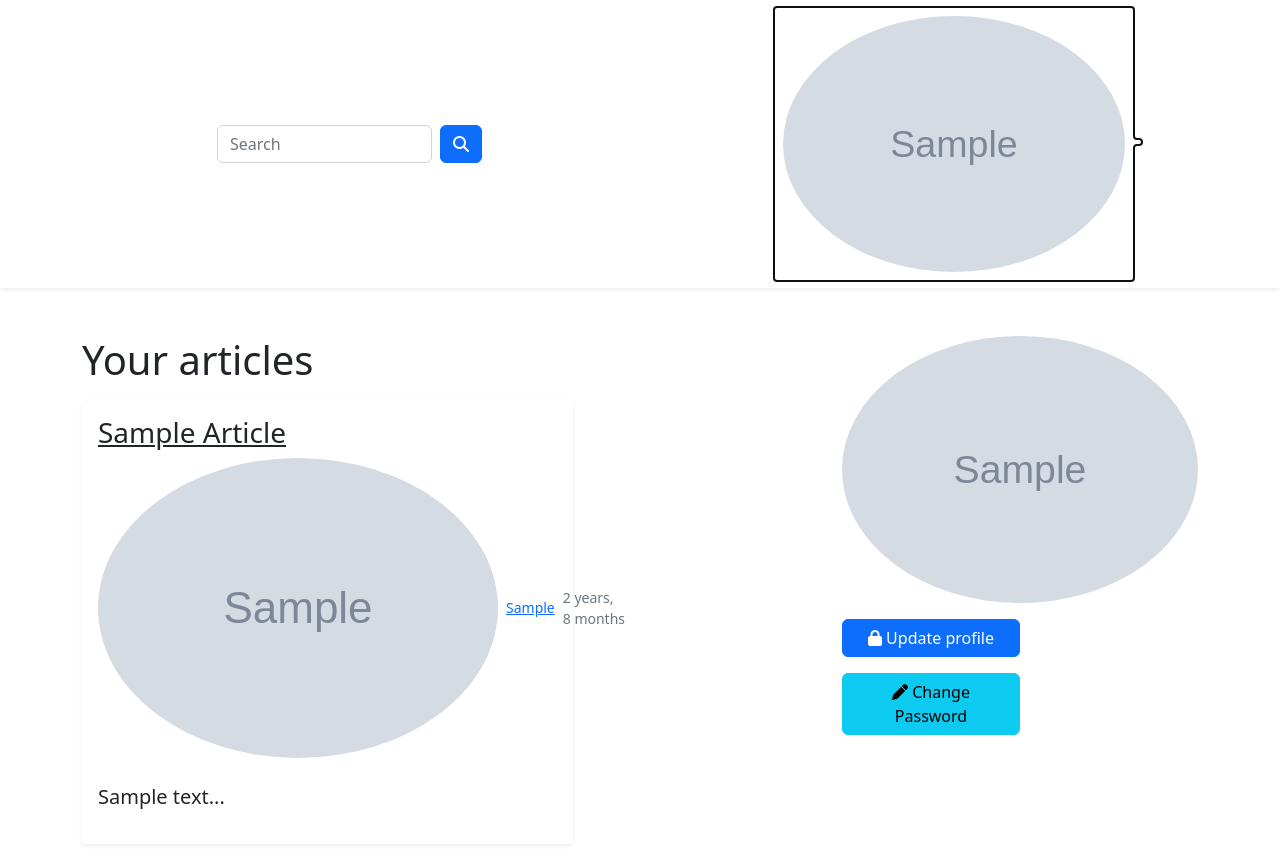
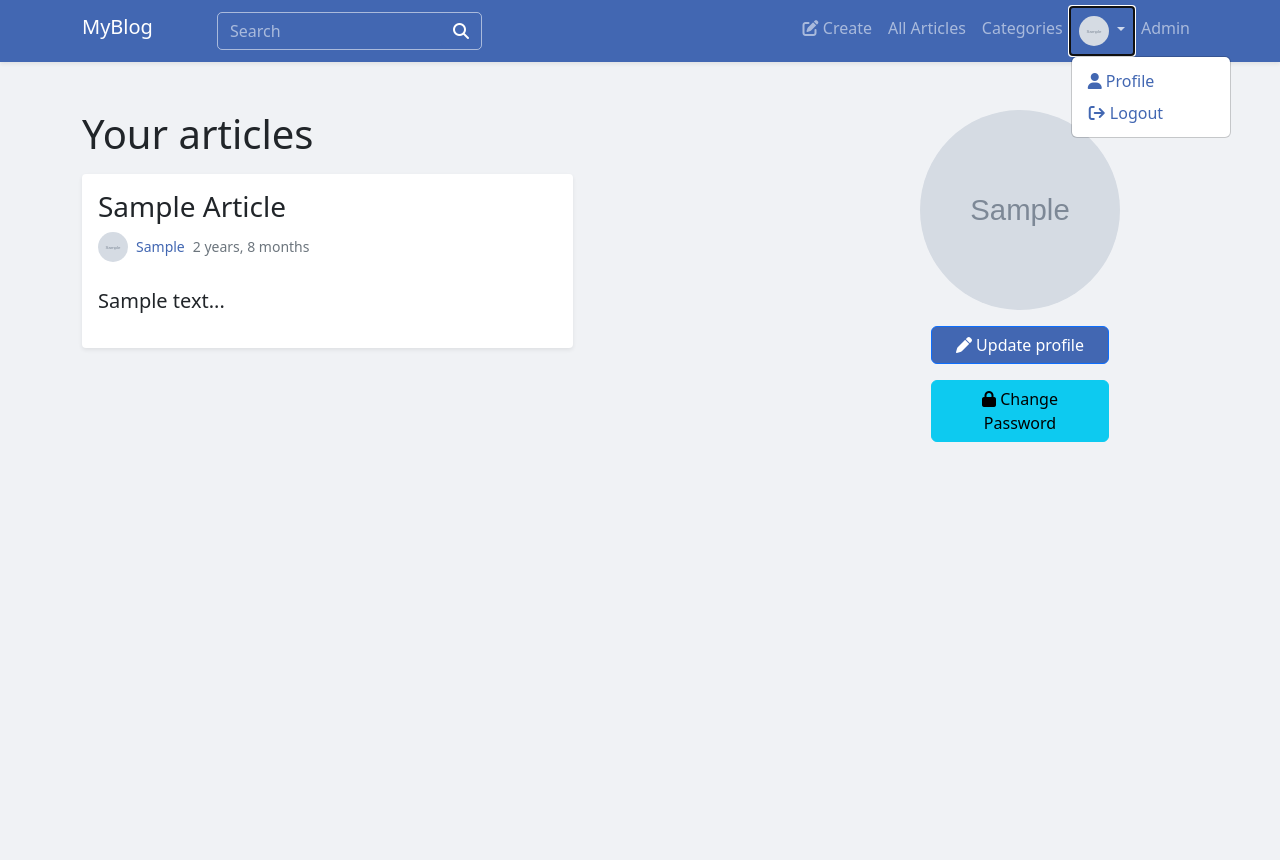
Before and after one commit to Belalsalah74/My-Blog, a Django app: page /profile/1/ in a window 1280 px wide, after a click that opens the changed part. After the commit the page ends 442 px from the top, so only its background shows below. Run offline with Django 4.2, Linux system fonts and the light colour scheme; a user stored in the database is signed in; tables that the repository leaves empty hold one stand-in row (values such as "Sample post"); grey boxes marked "Sample" are stand-in pictures; some libraries are stand-ins or nearby versions.

Commit message:
minor changes

```diff
--- /dev/null
+++ b/accounts/static/base.css
@@ -0,0 +1,90 @@
+:root {
+    --clr-primary: #4267B2;
+}
+
+body {
+    background-color: #f0f2f5;
+}
+
+
+/* General */
+
+
+.h-full {
+    min-height: calc(100vh - 62px);
+}
+
+.text-primary:not(:hover),
+.link-primary:not(:hover) {
+    color: var(--clr-primary) !important;
+}
+
+.text-small {
+    font-size: 11px;
+}
+
+.link-dark:focus,
+.link-dark:hover {
+    color: #4f4c55 !important;
+}
+
+.btn-primary:not(:hover),
+.bg-primary:not(:hover) {
+    background-color: var(--clr-primary) !important;
+}
+
+a {
+    text-decoration: none;
+}
+
+.profile-preview {
+    width: 30px;
+    height: 30px;
+}
+
+/* Navbar */
+nav.navbar {
+    background-color: var(--clr-primary)
+}
+
+
+
+.navbar-search {
+    position: relative;
+    border: 1px solid rgba(255, 255, 255, 0.55);
+    ;
+    border-radius: 5px;
+    overflow: hidden;
+}
+
+.nav-search-input {
+    background-color: transparent;
+    flex: 1;
+    border: none;
+}
+
+.nav-search-input::placeholder {
+    color: rgba(255, 255, 255, 0.55);
+}
+
+.navbar-search .btn {
+    position: absolute;
+    top: 0;
+    right: 0;
+    border: none;
+}
+
+/* comment */
+
+
+.comment-content {
+    width: fit-content;
+    margin-left: 2rem;
+    background-color: #fff;
+}
+
+/* Profile */
+.profile-img {
+    width: 200px;
+    height: 200px;
+}
--- a/accounts/templates/accounts/profile.html
+++ b/accounts/templates/accounts/profile.html
@@ -1,7 +1,7 @@
 {%extends 'base.html'%} {% block content %}
 <div class="container">
   <div class="row">
-    <div class="col-sm-8 mt-5">
+    <div class="col-sm-8 mt-5 order-2 order-md-1">
         {% if request.user == profile.user %}
 
             <h1>Your articles</h1>
@@ -16,12 +16,12 @@
 
 
     </div>
-    <div class="col-sm-4 mt-5">
-        <img class="rounded-circle img-fluid d-block mb-3" src="{{profile.img.url}}"/>
+    <div class="col-sm-4 mt-5 d-flex  flex-column  align-items-center order-md-2 order-1">
+        <img class="rounded-circle img-fluid d-block mb-3 profile-img" src="{{profile.img.url}}"/>
 
         {% if request.user == profile.user %}
-      <a class="btn btn-primary col-6 mb-3" href="{% url 'accounts:profile_update' user.profile.id %}"><i class="fa-solid fa-lock"></i> Update profile</a>
-      <a class="btn btn-info col-6 mb-3" href="{% url 'accounts:password_change' user.profile.id %}"><i class="fa-solid fa-pen"></i> Change Password</a>
+      <a class="btn btn-primary col-6 mb-3" href="{% url 'accounts:profile_update' user.profile.id %}"><i class="fa-solid fa-pen"></i> Update profile</a>
+      <a class="btn btn-info col-6 mb-3" href="{% url 'accounts:password_change' user.profile.id %}"><i class="fa-solid fa-lock"></i> Change Password</a>
       {%endif%}
     </div>
   </div>
--- a/accounts/views.py
+++ b/accounts/views.py
@@ -69,15 +69,15 @@ def udpate_profile(request, id):
     return HttpResponseForbidden()
 
 def PassChange(request, id):
-    user = get_object_or_404(User, id=id)
-    if request.user == user or request.user.is_staff:
-        form = PassChangeForm(user, data=request.POST or None)
-        context = {'user': user, 'form': form}
+    profile = get_object_or_404(Profile, id=id)
+    if request.user == profile.user or request.user.is_staff:
+        form = PassChangeForm(profile.user, data=request.POST or None)
+        context = {'user': profile.user, 'form': form}
 
         if form.is_valid():
             form.save()
             add_message(request, SUCCESS, 'Password updated succesfully')
-            login(request, user)
+            login(request, profile.user)
             return redirect('home')
         return render(request, 'accounts/password_change.html', context)
     return HttpResponseForbidden()
--- a/articles/models.py
+++ b/articles/models.py
@@ -91,5 +91,5 @@ class Comment(models.Model):
 
 
     class Meta:
-        ordering = ['-created_at','article']
+        ordering = ['created_at','article']
         verbose_name = 'comment'
--- a/articles/templates/articles/category_list.html
+++ b/articles/templates/articles/category_list.html
@@ -10,7 +10,7 @@
   {% for category in qs %}
   <a
     href="{{category.get_absolute_url}}"
-    class="btn btn-outline-primary d-inline-block mb-1 text-capitalize"
+    class="btn btn-outline-dark d-inline-block mb-1 text-capitalize"
     >{{category.name}}</a
   >
   {%endfor%}
--- a/myblog/urls.py
+++ b/myblog/urls.py
@@ -10,4 +10,4 @@ urlpatterns = [
     path('admin/', admin.site.urls),
     path('articles/',include('articles.urls')),
     path('',include('accounts.urls')),
-]+static(settings.MEDIA_URL,document_root=settings.MEDIA_ROOT)
+]
--- a/myblog/views.py
+++ b/myblog/views.py
@@ -1,8 +1,10 @@
 from articles.views import Article
 from django.shortcuts import render
+from django.conf import settings
 
 
 def welcome(request):
+    print(settings.DEBUG)
     articles = Article.objects.all()[:5]
     context = {'user':request.user,'articles':articles}
     return render(request,'homepage.html',context)
--- a/templates/base.html
+++ b/templates/base.html
@@ -17,13 +17,8 @@
       crossorigin="anonymous"
       referrerpolicy="no-referrer"
     />
-    <link
-      href="https://cdn.jsdelivr.net/npm/bootstrap@5.2.1/dist/css/bootstrap.min.css"
-      rel="stylesheet"
-      integrity="sha384-iYQeCzEYFbKjA/T2uDLTpkwGzCiq6soy8tYaI1GyVh/UjpbCx/TYkiZhlZB6+fzT"
-      crossorigin="anonymous"
-    />
-<link rel="stylesheet" href="https://cdnjs.cloudflare.com/ajax/libs/bootstrap/5.2.2/css/bootstrap.min.css" integrity="sha512-CpIKUSyh9QX2+zSdfGP+eWLx23C8Dj9/XmHjZY2uDtfkdLGo0uY12jgcnkX9vXOgYajEKb/jiw67EYm+kBf+6g==" crossorigin="anonymous" referrerpolicy="no-referrer" />
+<!-- CSS only -->
+      <link href="https://cdn.jsdelivr.net/npm/bootstrap@5.2.2/dist/css/bootstrap.min.css" rel="stylesheet" integrity="sha384-Zenh87qX5JnK2Jl0vWa8Ck2rdkQ2Bzep5IDxbcnCeuOxjzrPF/et3URy9Bv1WTRi" crossorigin="anonymous">
     <link href="{% static 'base.css' %}" rel="stylesheet" />
   </head>
 
@@ -54,11 +49,8 @@
                 {% include 'logout_modal.html' %}
     </main>
 
-    <script
-      src="https://cdn.jsdelivr.net/npm/bootstrap@5.2.1/dist/js/bootstrap.bundle.min.js"
-      integrity="sha384-u1OknCvxWvY5kfmNBILK2hRnQC3Pr17a+RTT6rIHI7NnikvbZlHgTPOOmMi466C8"
-      crossorigin="anonymous"
-    ></script>
-<script src="https://cdnjs.cloudflare.com/ajax/libs/bootstrap/5.2.2/js/bootstrap.bundle.min.js" integrity="sha512-BOsvKbLb0dB1IVplOL9ptU1EYA+LuCKEluZWRUYG73hxqNBU85JBIBhPGwhQl7O633KtkjMv8lvxZcWP+N3V3w==" crossorigin="anonymous" referrerpolicy="no-referrer"></script>
+    <!-- JavaScript Bundle with Popper -->
+      <script src="https://cdn.jsdelivr.net/npm/bootstrap@5.2.2/dist/js/bootstrap.bundle.min.js" integrity="sha384-OERcA2EqjJCMA+/3y+gxIOqMEjwtxJY7qPCqsdltbNJuaOe923+mo//f6V8Qbsw3" crossorigin="anonymous"></script>
+
   </body>
 </html>
```
Also changed, not shown: myblog/settings.py (+2 -7 lines), static/base.css (added, +90 -0 lines), .github/workflows/django.yml (deleted), accounts/static/favicon.ico (added), media/anon.jpg (deleted), static/favicon.ico (added).
